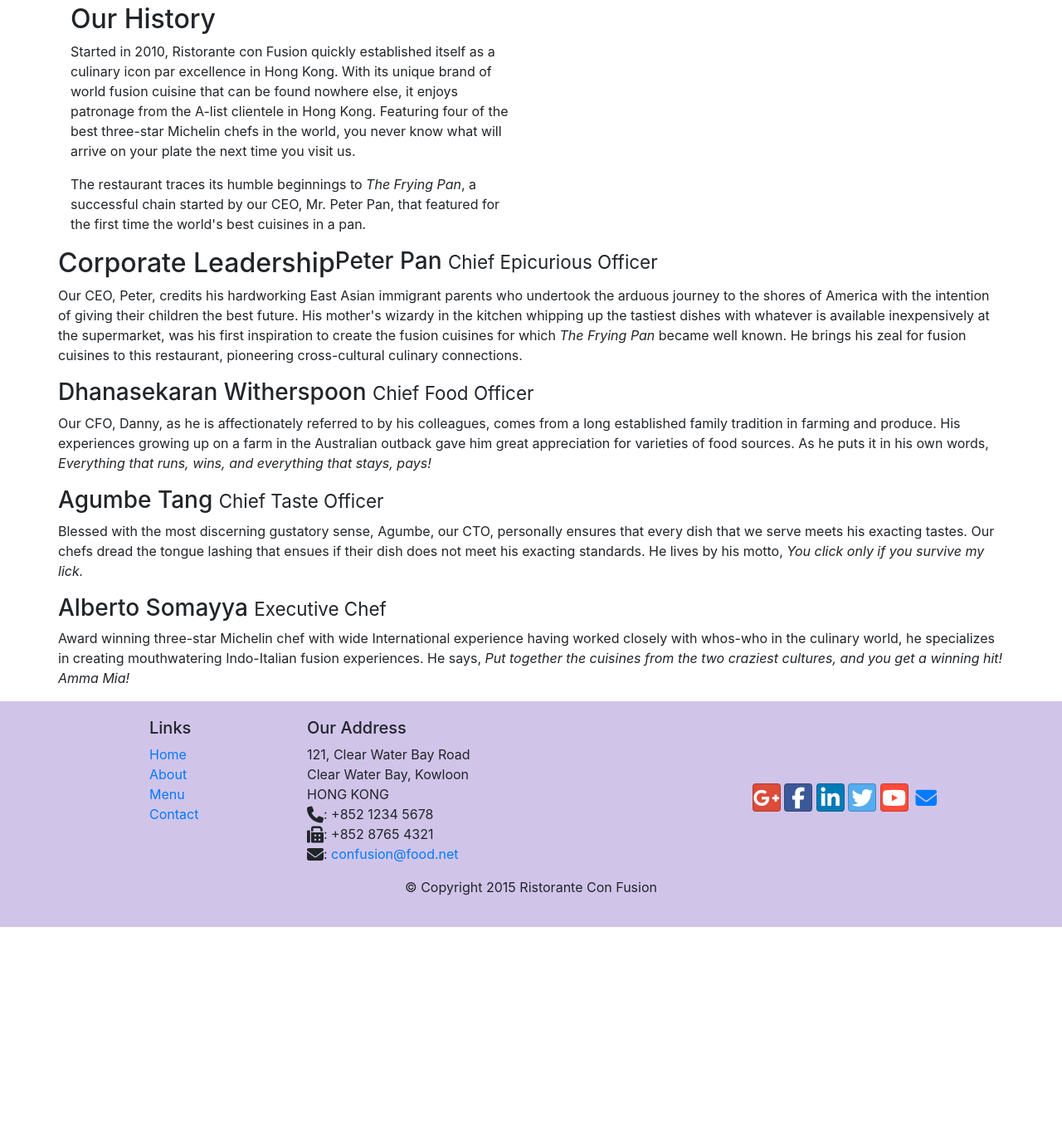
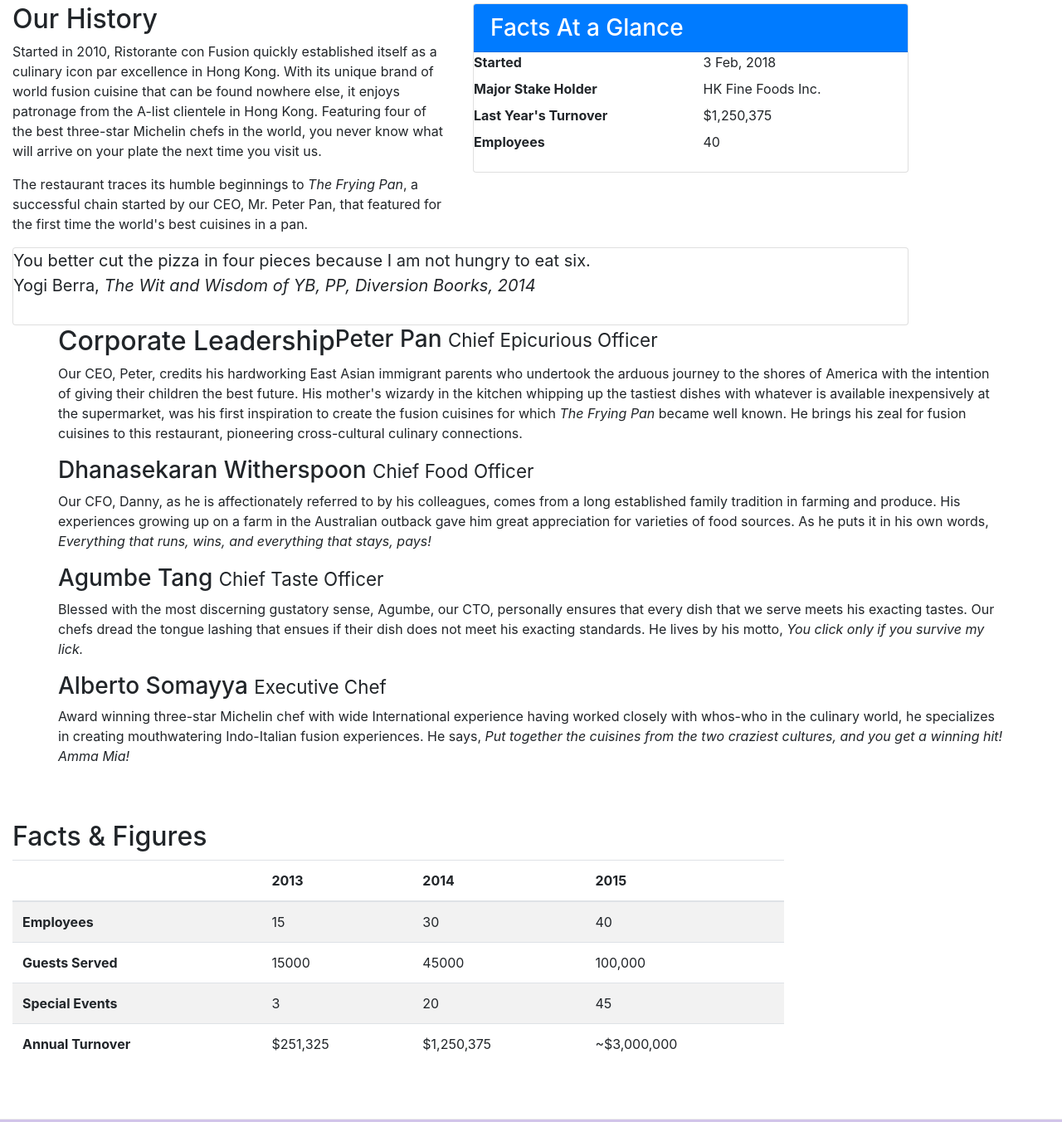
Before and after one commit to Angular-SPA-MEAN-CSharp-AspDotNet-MVC/coursera-frontenUI-studyProj1, a website: page aboutus.html in a window 1280 px wide. Shown: the part 437-1789 px from the top of the page at 83% size. Before the commit the page ends 1554 px from the top, so only its background shows below. Drawn offline with nearby package versions, Linux system fonts and the light colour scheme.

Commit message:
1) Add the table and cards (Complete week2 section 2)

```diff
--- a/aboutus.html
+++ b/aboutus.html
@@ -61,15 +61,38 @@
             </div>
         </div>
 
-        <div class="container">
-            <div class="row">
-                <div class="col-sm-6 col-md-6 col-lg-6">
-                    <h2>Our History</h2>
-                    <p>Started in 2010, Ristorante con Fusion quickly established itself as a culinary icon par excellence in Hong Kong. With its unique brand of world fusion cuisine that can be found nowhere else, it enjoys patronage from the A-list clientele in Hong Kong.  Featuring four of the best three-star Michelin chefs in the world, you never know what will arrive on your plate the next time you visit us.</p>
-                    <p>The restaurant traces its humble beginnings to <em>The Frying Pan</em>, a successful chain started by our CEO, Mr. Peter Pan, that featured for the first time the world's best cuisines in a pan.</p>
+        <div class="row container">
+            <div class="col-sm-6 col-md-6 col-lg-6">
+                <h2>Our History</h2>
+                <p>Started in 2010, Ristorante con Fusion quickly established itself as a culinary icon par excellence in Hong Kong. With its unique brand of world fusion cuisine that can be found nowhere else, it enjoys patronage from the A-list clientele in Hong Kong.  Featuring four of the best three-star Michelin chefs in the world, you never know what will arrive on your plate the next time you visit us.</p>
+                <p>The restaurant traces its humble beginnings to <em>The Frying Pan</em>, a successful chain started by our CEO, Mr. Peter Pan, that featured for the first time the world's best cuisines in a pan.</p>
+            </div>
+            <div class="col-sm">
+                <div class="card">
+                    <h3 class="card-header bg-primary text-white"> Facts At a Glance</h3>
+                    <div class="card-block">
+                        <dl class="row">
+                            <dt class="col-6"> Started</dt>
+                            <dd class="col-6"> 3 Feb, 2018</dd>
+                            <dt class="col-6">Major Stake Holder</dt>
+                            <dd class="col-6">HK Fine Foods Inc.</dd>
+                            <dt class="col-6">Last Year's Turnover</dt>
+                            <dd class="col-6">$1,250,375</dd>
+                            <dt class="col-6">Employees</dt>
+                            <dd class="col-6">40</dd>
+                        </dl>
+                    </div>
                 </div>
             </div>
-            <div>
+            <div class="col-12">
+                <div class="card card-block bg-faded">
+                    <blcokqoute class="blockquote">
+                        <p class="mb-0"> You better cut the pizza in four pieces because I am not hungry to eat six.</p>
+                        <footer class="blockquote">Yogi Berra,
+                            <cite title="Source Title"> The Wit and Wisdom of YB, PP, Diversion Boorks, 2014 </cite>
+                        </footer>
+                    </blcokqoute>
+                </div>
             </div>
         </div>
 
@@ -87,7 +110,53 @@
                     <p class="hidden-xs-down">Award winning three-star Michelin chef with wide International experience having worked closely with whos-who in the culinary world, he specializes in creating mouthwatering Indo-Italian fusion experiences. He says, <em>Put together the cuisines from the two craziest cultures, and you get a winning hit! Amma Mia!</em></p>
             </div>
        </div>
-
+        <div class="row row-content">
+            <div class="col-12 col-sm-9">
+                <h2>Facts &amp; Figures</h2>
+                <div class="table-responsive">
+                    <table class="table table-striped">
+                        <thead class="thead-inverse">
+                        <tr>
+                            <th>&nbsp;</th>
+                            <th>2013</th>
+                            <th>2014</th>
+                            <th>2015</th>
+                        </tr>
+                        </thead>
+                        <tbody>
+                        <tr>
+                            <th>Employees</th>
+                            <td>15</td>
+                            <td>30</td>
+                            <td>40</td>
+                        </tr>
+                        <tr>
+                            <th>Guests Served</th>
+                            <td>15000</td>
+                            <td>45000</td>
+                            <td>100,000</td>
+                        </tr>
+                        <tr>
+                            <th>Special Events</th>
+                            <td>3</td>
+                            <td>20</td>
+                            <td>45</td>
+                        </tr>
+                        <tr>
+                            <th>Annual Turnover</th>
+                            <td>$251,325</td>
+                            <td>$1,250,375</td>
+                            <td>~$3,000,000</td>
+                        </tr>
+                        </tbody>
+                    </table>
+                </div>
+            </div>
+            <div class="col-13 col-sm-3">
+                <div class="table-responsive">
+                </div>
+            </div>
+        </div>
     </div>
 
     <footer class="footer">
```
